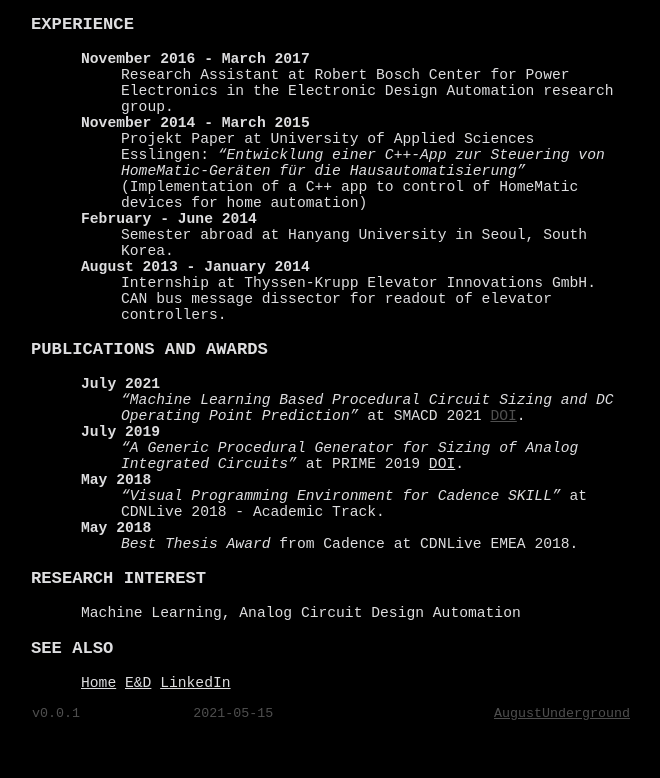
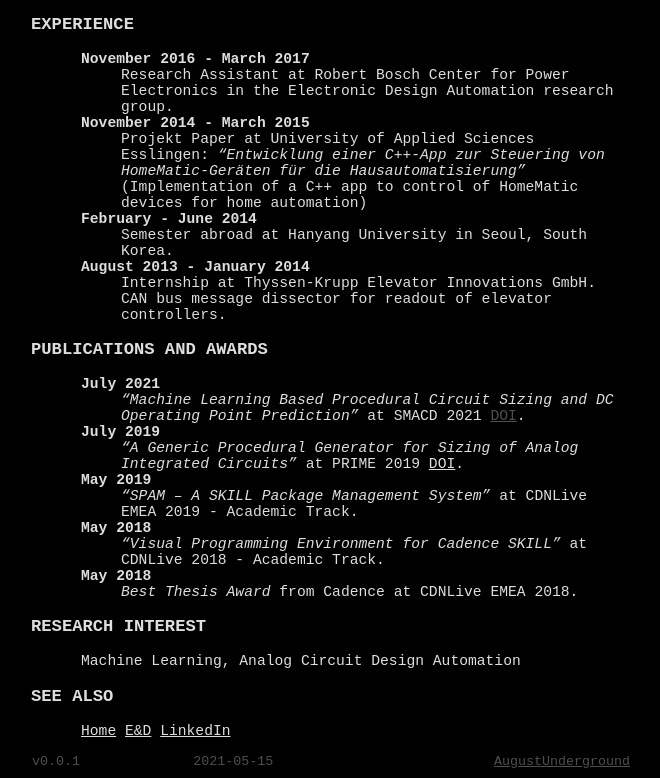
Before and after one commit to AugustUnderground/augustunderground.github.io, a plain HTML site: page cv.html in a window 1280 px wide. Shown: the part 431-1209 px from the top of the page, without its empty margins (317-977 px from the left). Before the commit the page ends 1161 px from the top, so only its background shows below. Drawn offline with Linux system fonts and the light colour scheme.

Commit message:
added spam

```diff
--- a/cv.html
+++ b/cv.html
@@ -68,6 +68,9 @@
 <dt>July 2019</dt>
 <dd><em>“A Generic Procedural Generator for Sizing of Analog Integrated Circuits”</em> at PRIME 2019 <a href="http://dx.doi.org/10.1109/PRIME.2019.8787743">DOI</a>.
 </dd>
+<dt>May 2019</dt>
+<dd><em>“SPAM – A SKILL Package Management System”</em> at CDNLive EMEA 2019 - Academic Track.
+</dd>
 <dt>May 2018</dt>
 <dd><em>“Visual Programming Environment for Cadence SKILL”</em> at CDNLive 2018 - Academic Track.
 </dd>
```
Also changed, not shown: 1 other file.
